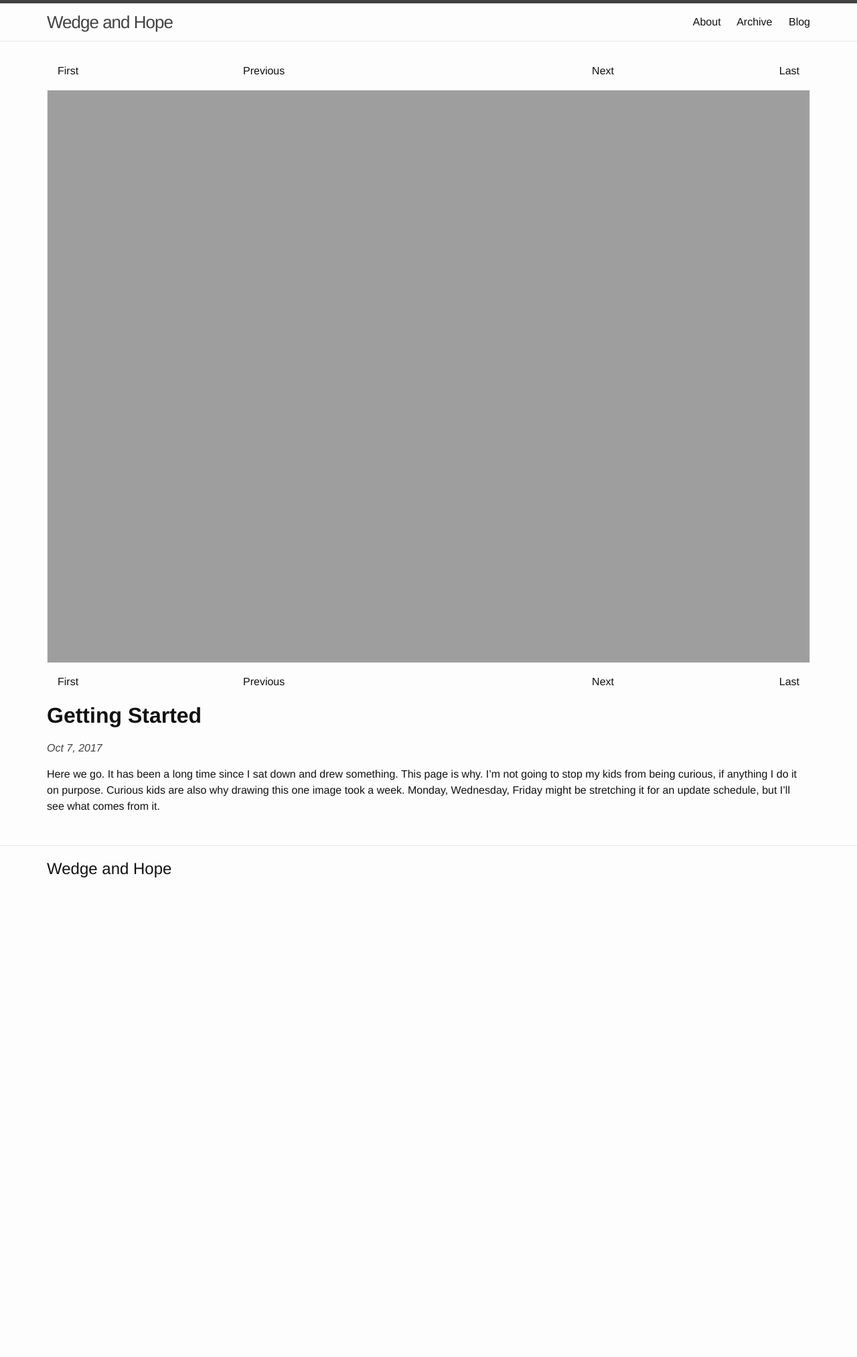
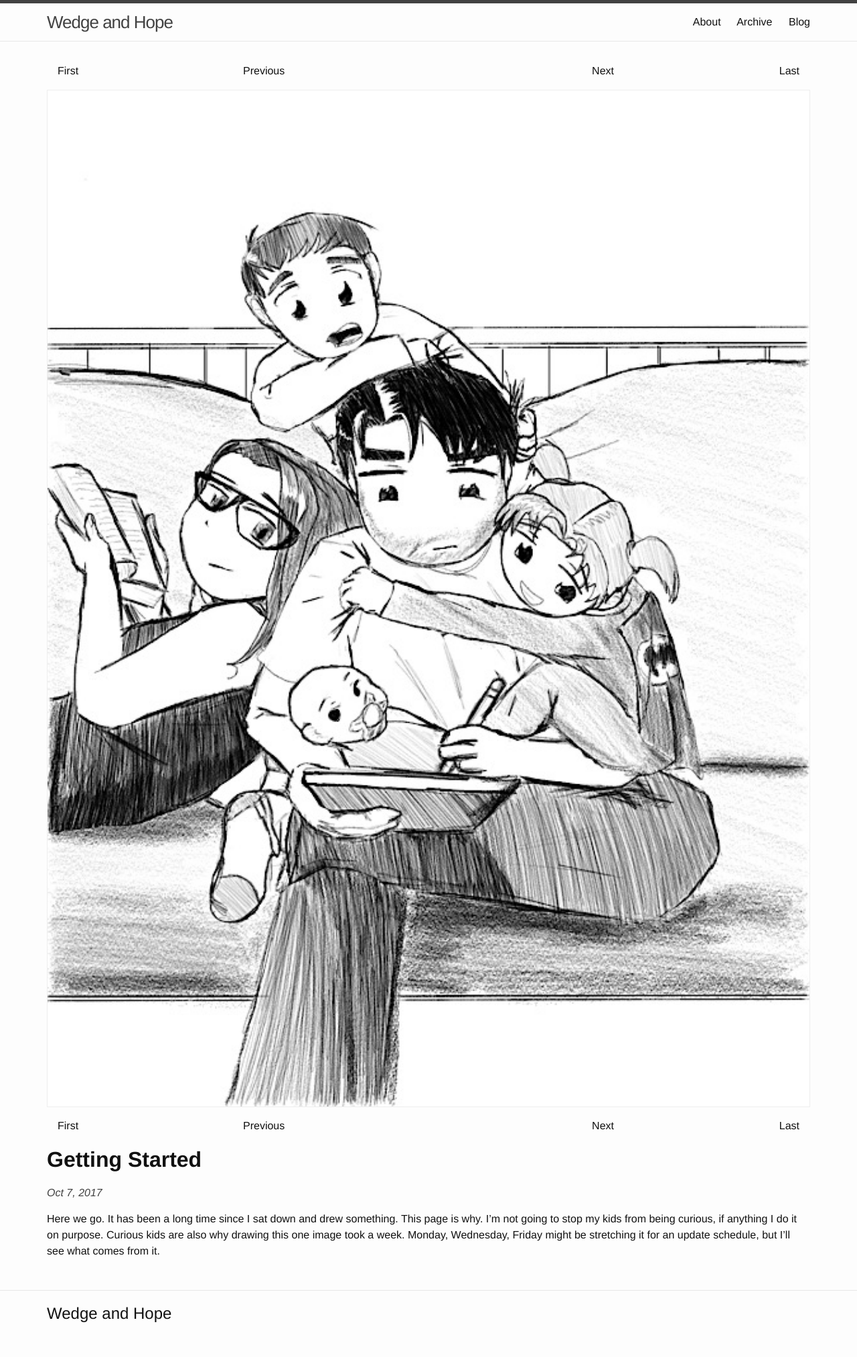
Before and after one commit to wedgejaeger/wedgejaeger.github.io, a Jekyll site: the page built from _posts/comics/2017-10-07-getting-started.md, in a window 1280 px wide. Shown: the whole page at 67% size. Built offline with Jekyll 4.4.1, drawn with Linux system fonts in a browser that asks for light colours; before the commit the page ends 1362 px from its top, so only the background shows below that.

Commit message:
Update 2017-10-07-getting-started.md

```diff
--- a/_posts/comics/2017-10-07-getting-started.md
+++ b/_posts/comics/2017-10-07-getting-started.md
@@ -3,8 +3,8 @@ layout: comic
 title:  "Getting Started"
 date:   2017-10-07 06:00:00 -0400
 categories: comics
-image: "/images/comics/2017-10-07-getting-started.jpg"
-image2x: "/images/comics/2017-10-07-getting-started.jpg"
+image: "/images/comics/2017-10-07-getting-started.jpeg"
+image2x: "/images/comics/2017-10-07-getting-started.jpeg"
 copyright: false
 ---
 
```
